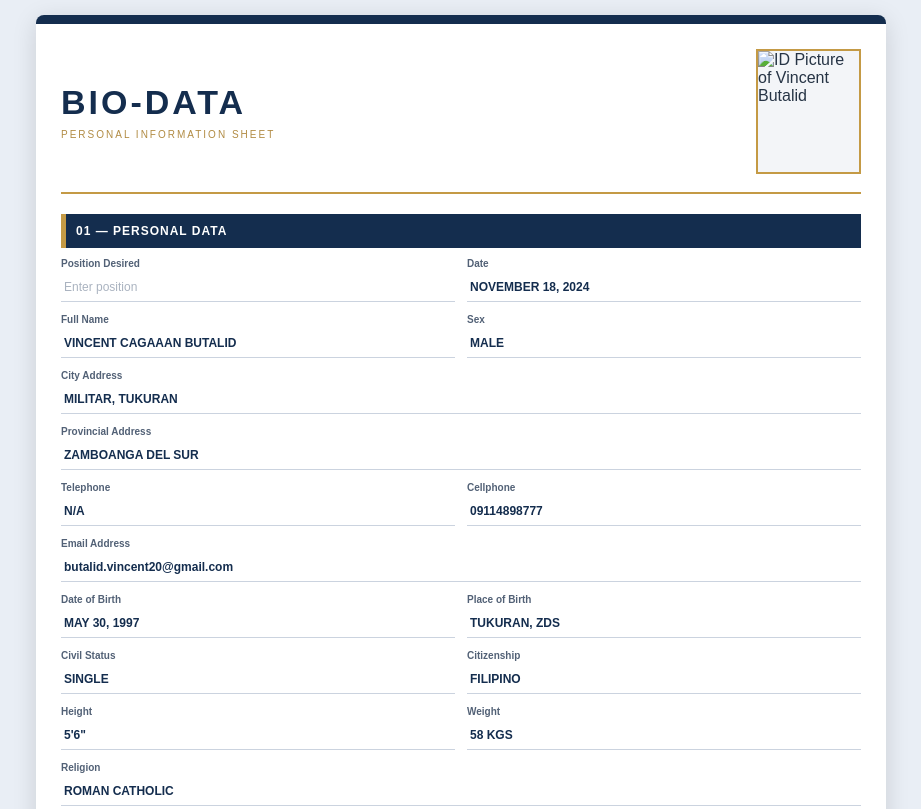
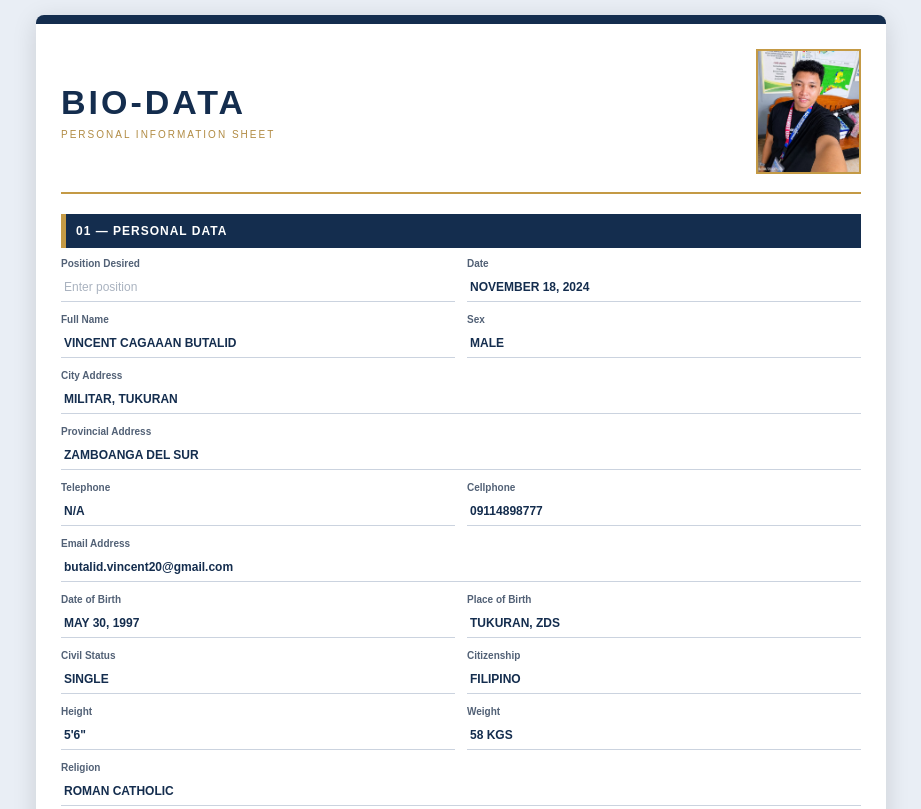
Before and after one commit to corda23051/vince, a plain HTML site: page index.html in a window 1280 px wide. Shown: the top 809 px of the page, without its empty margins (179-1100 px from the left). Drawn offline with Linux system fonts and the light colour scheme.

Commit message:
Update image source for ID picture

```diff
--- a/index.html
+++ b/index.html
@@ -242,7 +242,7 @@ label {
     </div>
 
     <div class="photo-area">
-        <img src="cabs.jpg" alt="ID Picture of Vincent Butalid">
+        <img src="https://github.com/corda23051/vince/blob/main/909705035_1126133670334900_1400759991251454171_n.jpg" alt="ID Picture of Vincent Butalid">
     </div>
 </div>
 
```
